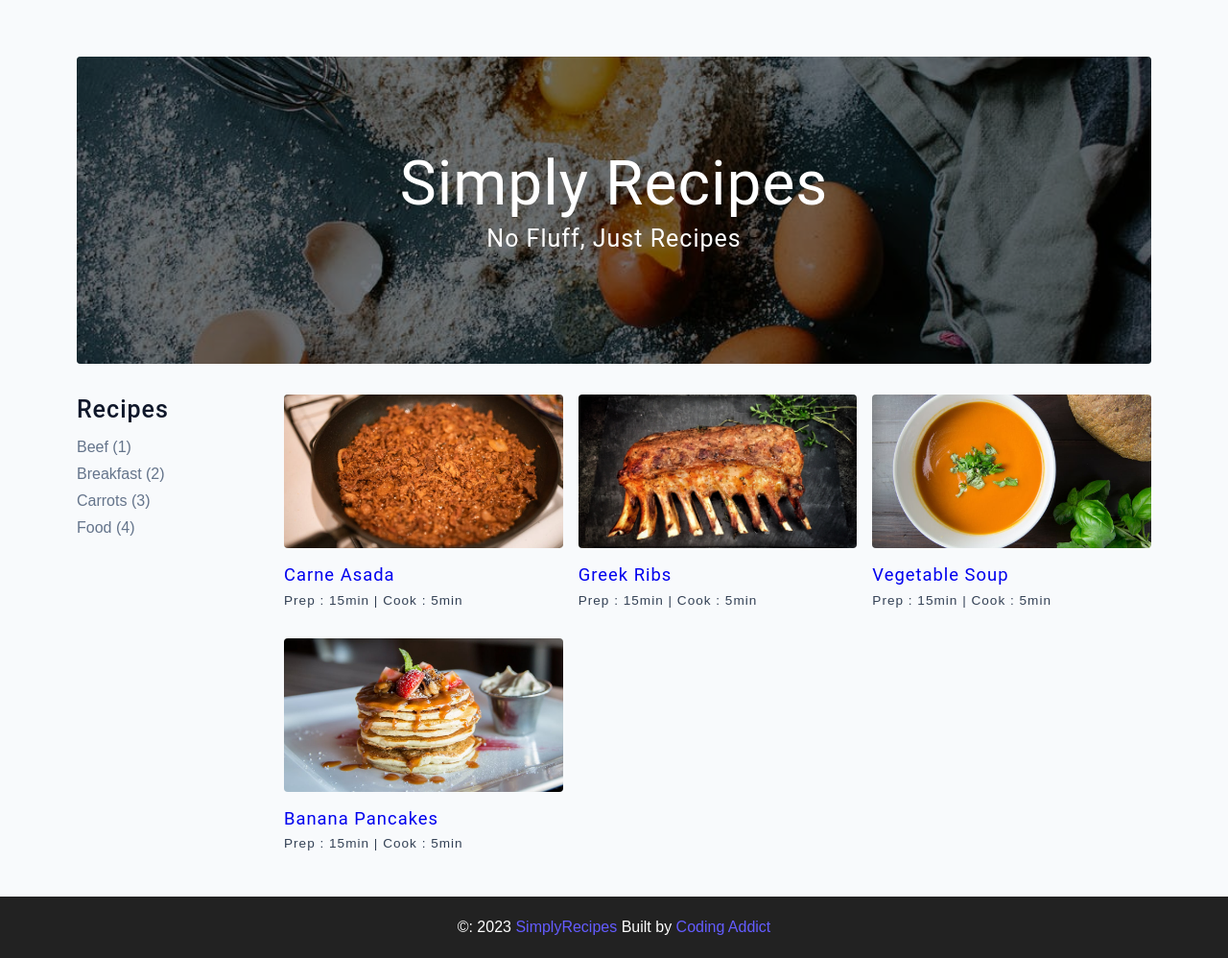
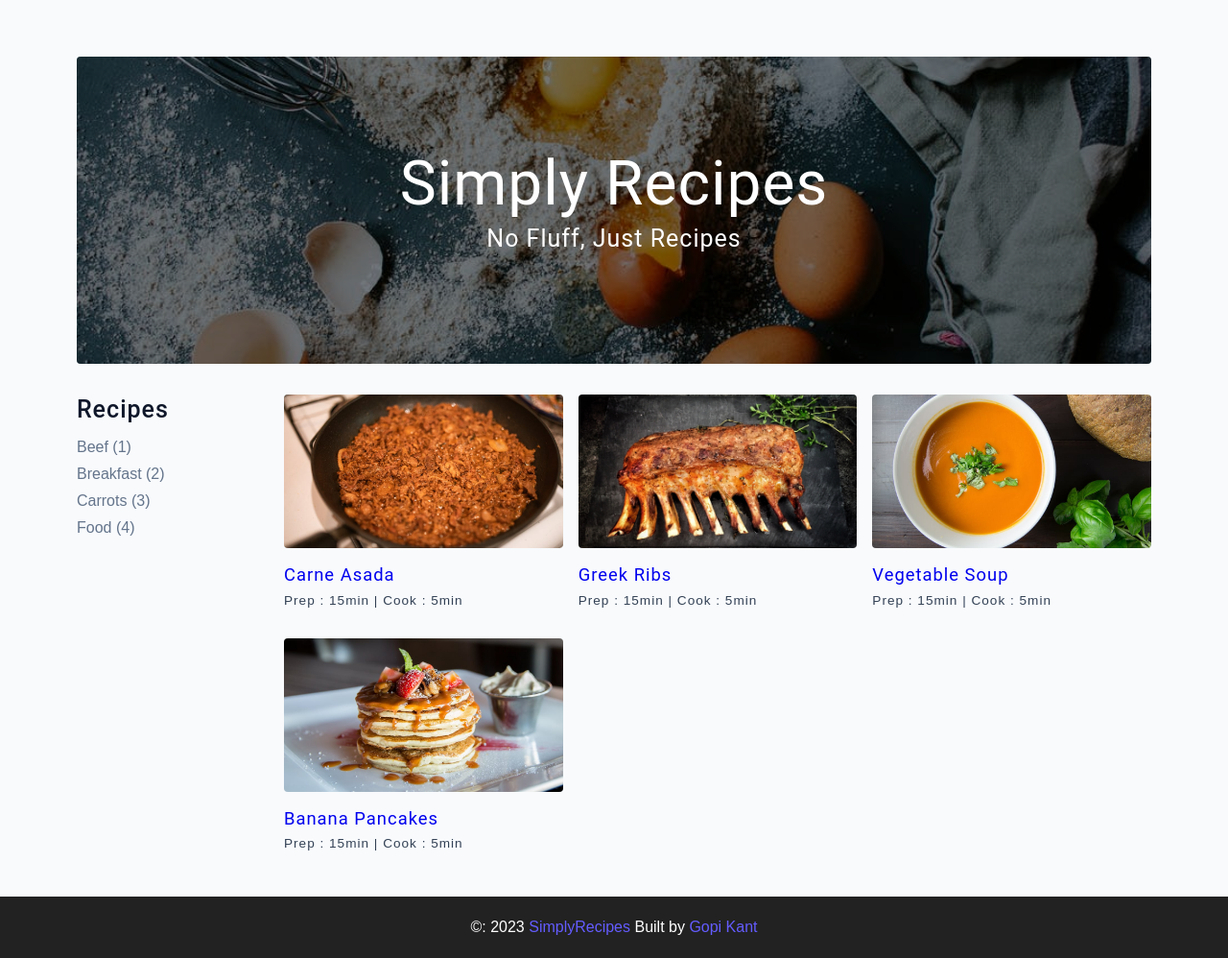
Before and after one commit to gopikant21/simply-recipe, a plain HTML site: page index.html in a window 1280 px wide. Shown: the part 69-1067 px from the top of the page at 96% size. Drawn offline with Linux system fonts and the light colour scheme.

Commit message:
Update index.html

```diff
--- a/index.html
+++ b/index.html
@@ -111,7 +111,7 @@
       <p>
         &copy: <span id="date">2023</span>
         <span class="footer-logo"> SimplyRecipes</span>
-        Built by <a href="https://www.youtube.com/watch?v=-8LTPIJBGwQ">Coding Addict</a>
+        Built by <a href="https://www.linkedin.com/in/gopi-kant-995251257/">Gopi Kant</a>
       </p>
     </footer>
     <script src="./js/app.js"></script>
```
